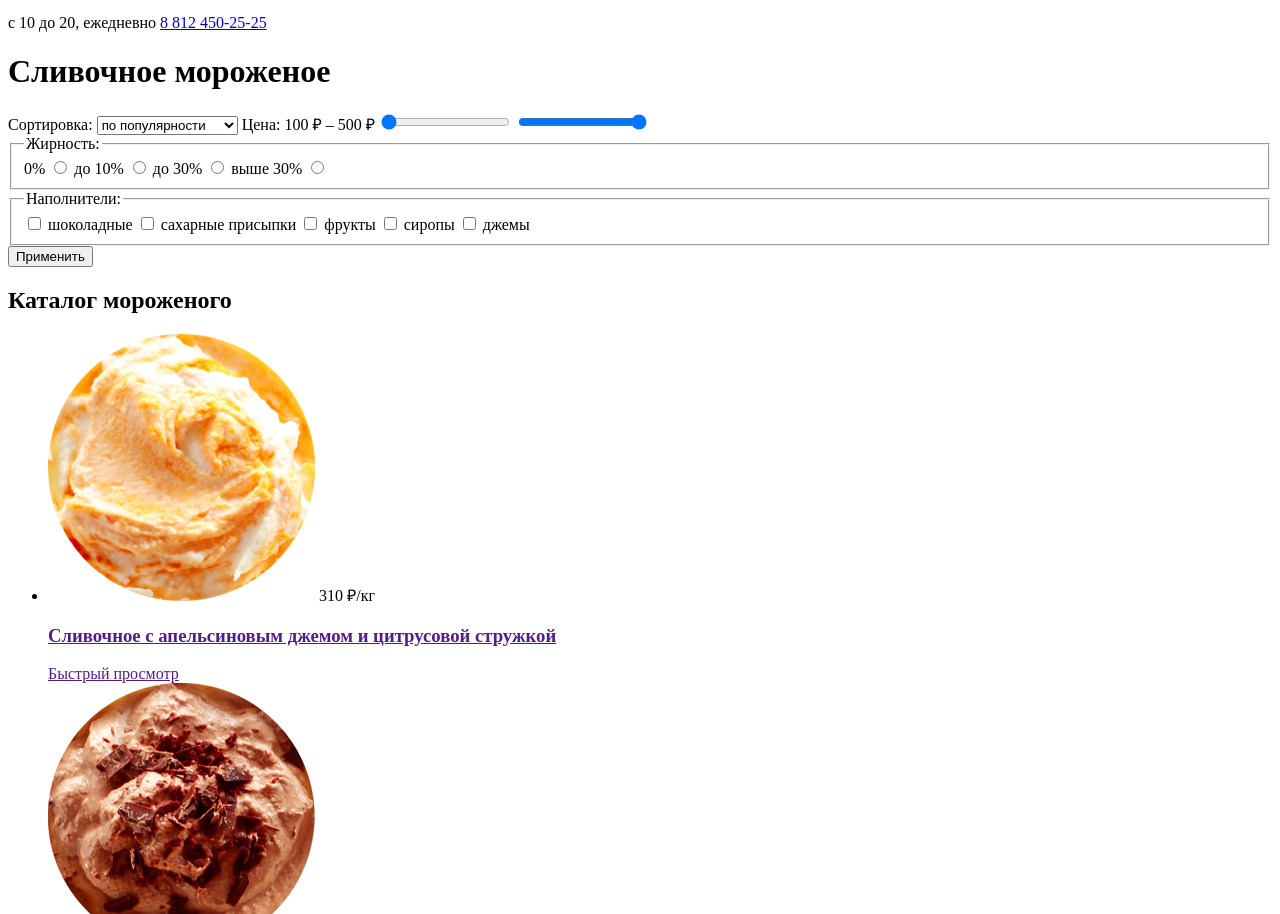
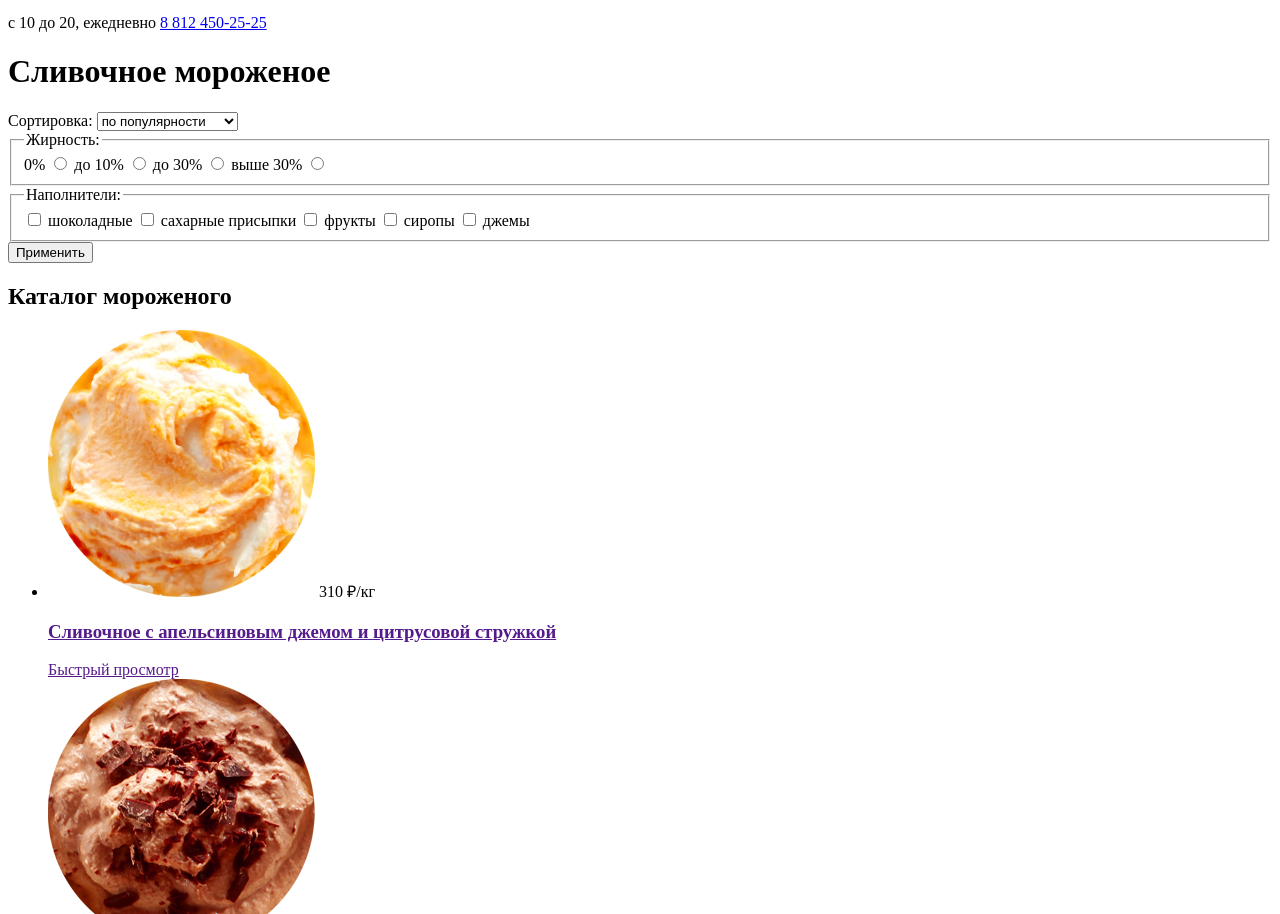
Before and after one commit to 1ak0t/631113-gllacy-28, a plain HTML site: page catalog.html in a window 1280 px wide. Shown: the part 795-1709 px from the top of the page. Drawn offline with Linux system fonts and the light colour scheme.

Commit message:
Исправил недочеты

```diff
--- a/catalog.html
+++ b/catalog.html
@@ -87,9 +87,6 @@
 				<option value="expansive-first">сначала дорогие</option>
 				<option value="fat-contant">по жирности</option>
 			</select>
-			<label for="mincost-range-field">Цена: 100 ₽ – 500 ₽</label>
-			<input type="range" name="costrange-min" id="mincost-range-field" min="100" max="250" step="10" value="100">
-			<input type="range" name="costrange-max" id="maxcost-range-field" min="250" max="500" step="10" value="500">
 			<fieldset>
 				<legend>Жирность:</legend>
 				<label for="0">0%</label>
@@ -99,7 +96,7 @@
 				<label for="30">до 30%</label>
 				<input type="radio" name="filter-fat" id="30" value="30">
 				<label for="30+">выше 30%</label>
-				<input type="radio" name="filter-fat" id="30+" value="30+">
+				<input type="radio" name="filter-fat" id="30+" value="30-more">
 			</fieldset>
 			<fieldset>
 				<legend>Наполнители:</legend>
```
